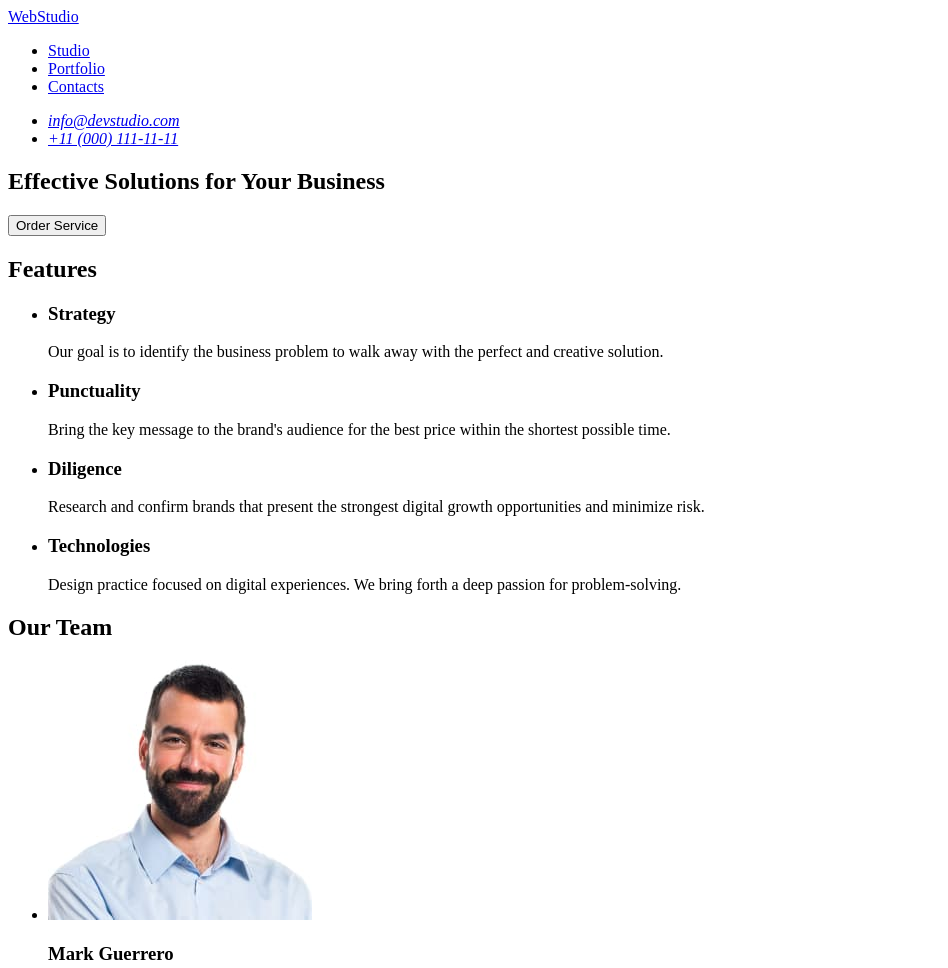
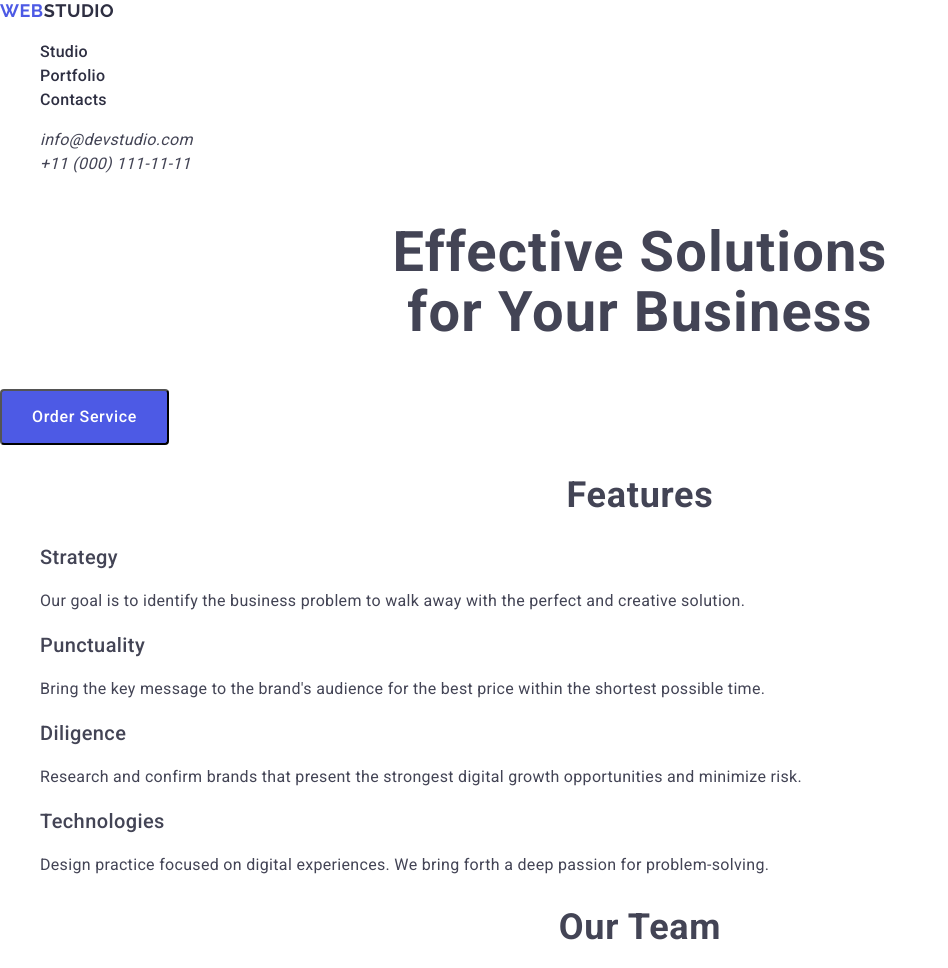
Before and after one commit to VitaliiHryshchenko/goit-markup-hw-02, a plain HTML site: page index.html in a window 1280 px wide. Shown: the top 968 px of the page, without its empty margins (0-948 px from the left). Drawn offline with nearby package versions, Linux system fonts and the light colour scheme.

Commit message:
CSS styling is done

```diff
--- /dev/null
+++ b/css/styles.css
@@ -0,0 +1,100 @@
+body {
+    font-family: "Roboto", sans-serif;
+    color: #434455;
+    background-color: #ffffff;
+    font-size: 16px;
+    font-weight: 400;
+    line-height: 24px;
+    letter-spacing: 0.02em;
+    text-align: left;
+}
+ul, ol {
+    list-style-type: none;
+}
+a {
+    text-decoration: none;
+}
+.logo{
+    text-transform: uppercase;
+    font-family: "Raleway", sans-serif;
+    color: #4D5AE5;
+    font-size: 18px;
+    font-weight: 700;
+    line-height: 21px;
+    letter-spacing: 0.03em;
+    text-align: left;
+    }
+.logo-studio {
+    font-family: "Raleway", sans-serif;
+    color: #2E2F42;
+    font-size: 18px;
+    font-weight: 700;
+    line-height: 21px;
+    letter-spacing: 0.03em;
+    text-align: left;
+}
+.page-nav {
+    color: #2E2F42;
+    font-size: 16px;
+    font-weight: 500;
+    line-height: 24px;
+    letter-spacing: 0.02em;
+    text-align: left;
+   }
+.page-nav:hover,
+.page-nav:focus {
+     color: #404BBF;
+}
+.page-contacts {
+    color: #434455;
+    font-size: 16px;
+    font-weight: 400;
+    line-height: 24px;
+    letter-spacing: 0.02em;
+    text-align: left;
+}
+.page-contacts:hover,
+.page-contacts:focus {
+    color: #404BBF;
+}
+.title {
+        font-size: 56px;
+        font-weight: 700;
+        line-height: 60px;
+        letter-spacing: 0.02em;
+        text-align: center;
+}
+.but {
+        color: #ffffff;
+        background-color: #4D5AE5;
+        font-size: 16px;
+        font-weight: 500;
+        line-height: 24px;
+        letter-spacing: 0.04em;
+        text-align: center;
+        width: 169px;
+        height: 56px;
+        top: 428px;
+        left: 636px;
+        padding: 16px, 32px, 16px, 32px;
+        border-radius: 4px;
+        gap: 10px;
+}
+.but:hover,
+.but:focus {
+    background-color: #404BBF;
+}
+.section-title {
+        font-size: 36px;
+        font-weight: 700;
+        line-height: 40px;
+        letter-spacing: 0.02em;
+        text-align: center;
+}
+.category {
+        font-size: 20px;
+        font-weight: 500;
+        line-height: 24px;
+        letter-spacing: 0.02em;
+        text-align: left;
+}
--- a/index.html
+++ b/index.html
@@ -3,56 +3,78 @@
   <head>
     <meta charset="UTF-8" />
     <meta name="viewport" content="width=device-width, initial-scale=1.0" />
+    <link
+      href="https://fonts.googleapis.com/css2?family=Raleway:wght@700&family=Roboto:wght@400;500;700&display=swap"
+      rel="stylesheet"
+    />
+    <link
+      rel="stylesheet"
+      href="https://cdn.jsdelivr.net/npm/modern-normalize@2.0.0/modern-normalize.min.css"
+    />
+    <link rel="stylesheet" href="./css/styles.css" />
     <title>WebStudio</title>
   </head>
   <body>
     <header>
       <nav>
-        <a href="./index.html">WebStudio</a>
+        <a class="logo" href="./index.html"
+          >Web<span class="logo-studio">Studio</span></a
+        >
         <ul>
-          <li><a href="./index.html">Studio</a></li>
-          <li><a href="./index.html">Portfolio</a></li>
-          <li><a href="./index.html">Contacts</a></li>
+          <li><a class="page-nav" href="./index.html">Studio</a></li>
+          <li><a class="page-nav" href="./index.html">Portfolio</a></li>
+          <li><a class="page-nav" href="./index.html">Contacts</a></li>
         </ul>
       </nav>
       <address>
         <ul>
-          <li><a href="mailto:info@devstudio.com">info@devstudio.com</a></li>
-          <li><a href="tel:+110001111111">+11 (000) 111-11-11</a></li>
+          <li>
+            <a class="page-contacts" href="mailto:info@devstudio.com"
+              >info@devstudio.com</a
+            >
+          </li>
+          <li>
+            <a class="page-contacts" href="tel:+110001111111"
+              >+11 (000) 111-11-11</a
+            >
+          </li>
         </ul>
       </address>
     </header>
     <main>
       <section>
-        <h1>Effective Solutions for Your Business</h1>
-        <button type="button">Order Service</button>
+        <h1 class="title">
+          Effective Solutions <br />
+          for Your Business
+        </h1>
+        <button class="but" type="button">Order Service</button>
       </section>
       <section>
-        <h2>Features</h2>
+        <h2 class="section-title">Features</h2>
         <ul>
           <li>
-            <h3>Strategy</h3>
+            <h3 class="category">Strategy</h3>
             <p>
               Our goal is to identify the business problem to walk away with the
               perfect and creative solution.
             </p>
           </li>
           <li>
-            <h3>Punctuality</h3>
+            <h3 class="category">Punctuality</h3>
             <p>
               Bring the key message to the brand's audience for the best price
               within the shortest possible time.
             </p>
           </li>
           <li>
-            <h3>Diligence</h3>
+            <h3 class="category">Diligence</h3>
             <p>
               Research and confirm brands that present the strongest digital
               growth opportunities and minimize risk.
             </p>
           </li>
           <li>
-            <h3>Technologies</h3>
+            <h3 class="category">Technologies</h3>
             <p>
               Design practice focused on digital experiences. We bring forth a
               deep passion for problem-solving.
@@ -61,7 +83,7 @@
         </ul>
       </section>
       <section>
-        <h2>Our Team</h2>
+        <h2 class="section-title">Our Team</h2>
         <ul>
           <li>
             <img
@@ -70,7 +92,7 @@
               width="264"
               height="260"
             />
-            <h3>Mark Guerrero</h3>
+            <h3 class="category">Mark Guerrero</h3>
             <p>Product Designer</p>
           </li>
           <li>
@@ -80,7 +102,7 @@
               width="264"
               height="260"
             />
-            <h3>Tom Ford</h3>
+            <h3 class="category">Tom Ford</h3>
             <p>Frontend Developer</p>
           </li>
           <li>
@@ -90,7 +112,7 @@
               width="264"
               height="260"
             />
-            <h3>Camila Garcia</h3>
+            <h3 class="category">Camila Garcia</h3>
             <p>Marketing</p>
           </li>
           <li>
@@ -100,14 +122,81 @@
               width="264"
               height="260"
             />
-            <h3>Daniel Wilson</h3>
+            <h3 class="category">Daniel Wilson</h3>
             <p>UI Designer</p>
+          </li>
+        </ul>
+      </section>
+      <section>
+        <h2 class="section-title">Our Portfolio</h2>
+        <ul>
+          <li>
+            <img
+              src="./images/banking_app.jpg"
+              alt="banking application"
+              width="360"
+              height="300"
+            />
+            <h3 class="category">Banking App</h3>
+            <p>App</p>
+          </li>
+          <li>
+            <img
+              src="./images/cashless_payment.jpg"
+              alt="a phone with a qr code on the screen"
+              width="360"
+              height="300"
+            />
+            <h3 class="category">Cashless Payment</h3>
+            <p>Marketing</p>
+          </li>
+          <li>
+            <img
+              src="./images/meditaion_app.jpg"
+              alt="laptop and phone"
+              width="360"
+              height="300"
+            />
+            <h3 class="category">Meditaion App</h3>
+            <p>App</p>
+          </li>
+          <li>
+            <img
+              src="./images/taxi_service.jpg"
+              alt="taxi"
+              width="360"
+              height="300"
+            />
+            <h3 class="category">Taxi Service</h3>
+            <p>Marketing</p>
+          </li>
+          <li>
+            <img
+              src="./images/screen_illustrations.jpg"
+              alt="mobile phone screensavers"
+              width="360"
+              height="300"
+            />
+            <h3 class="category">Screen Illustrations</h3>
+            <p>Design</p>
+          </li>
+          <li>
+            <img
+              src="./images/online_courses.jpg"
+              alt="a girl in a red sweater looks at the phone and smiles"
+              width="360"
+              height="300"
+            />
+            <h3 class="category">Online Courses</h3>
+            <p>Marketing</p>
           </li>
         </ul>
       </section>
     </main>
     <footer>
-      <a href="./index.html">WebStudio</a>
+      <a class="logo" href="./index.html"
+        >Web<span class="logo-studio">Studio</span>
+      </a>
       <p>
         Increase the flow of customers and sales for your business with digital
         marketing & growth solutions.
```
Also changed, not shown: images/banking_app.jpg (added), images/cashless_payment.jpg (added), images/meditaion_app.jpg (added), images/online_courses.jpg (added), images/screen_illustrations.jpg (added), images/taxi_service.jpg (added).
